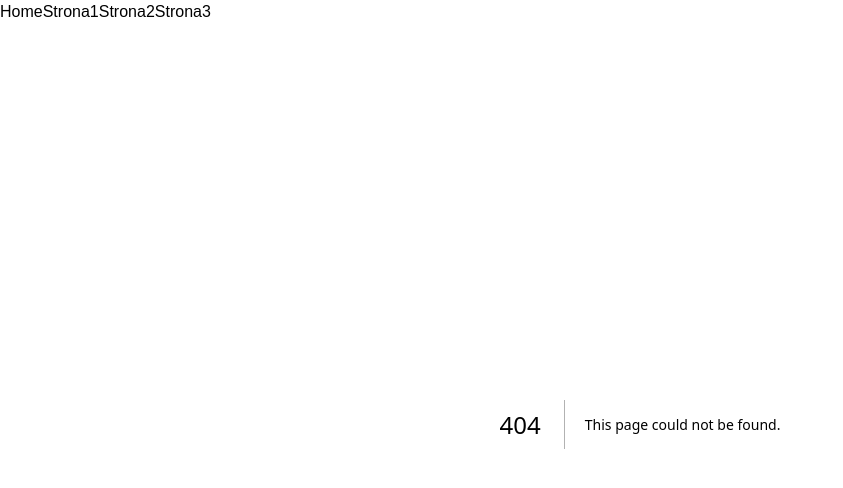
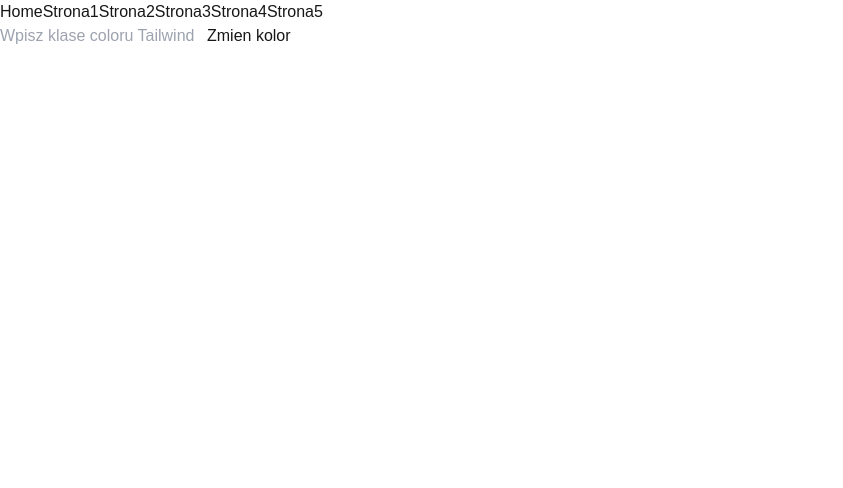
Before and after one commit to Tryniu88/nextjsl1, a Next.js app: page /strona4 in a window 1280 px wide. Before the commit this address had no page. Shown: the top 488 px of the page, without its empty margins (0-843 px from the left). Built offline with nearby package versions, Linux system fonts and the light colour scheme.

Commit message:
nie zrobione

```diff
--- /dev/null
+++ b/src/app/strona4/page.js
@@ -0,0 +1,37 @@
+"use client"
+import { useState } from "react"
+export default function Strona4 (){
+
+
+    const [BgColor , setBgColor ] = useState("bg-white")
+    const [Input, setInput ] = useState("")
+
+
+
+
+
+function ChangeBgColor(){
+
+    setBgColor(Input)
+
+ }
+
+
+
+
+    return(
+
+        <div className= {`${BgColor}h-screen w-full text-yellow-400 flex items-center justify-center border-2 gap-5`}>
+
+      <input onChange={(e)=> setInput(e.target.value)} className="text-yellow-400" type="text" placeholder="Wpisz klase coloru Tailwind"></input>
+
+      <button onClick={ChangeBgColor}>Zmien kolor</button>
+
+        </div>
+
+
+
+
+
+    )
+}
--- a/src/components/Navbar.js
+++ b/src/components/Navbar.js
@@ -11,6 +11,8 @@ return(
 <Link className='text-red-400' href="/strona1">Strona1</Link>
  <Link className='text-yellow-400' href="/strona2">Strona2</Link>
  <Link className ='text-green-400' href ="/strona3">Strona3</Link>
+ <Link className='text-purple-400' href="/strona4">Strona4</Link>
+ <Link className='text-pink-400' href="/strona5">Strona5</Link>
 </div>
 
 )
```
Also changed, not shown: src/app/strona5/page.js (added, +35 -0 lines).
